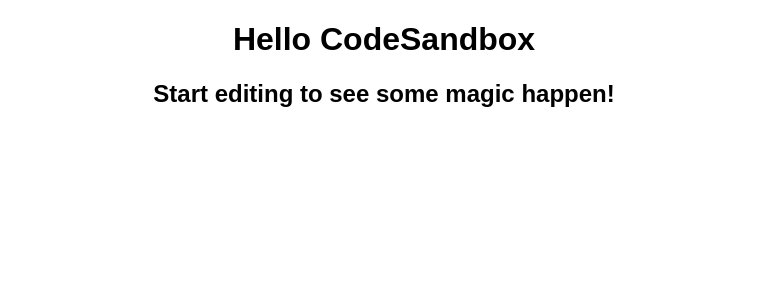
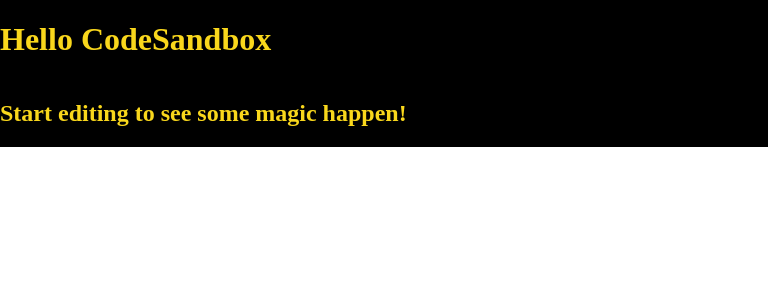
Before and after one commit to DanaGrin1105/swapi-movies, a React (Create React App) app: page / in a window 768 px wide. Shown: the top 300 px of the page. Built offline with nearby package versions, Linux system fonts and the light colour scheme; no server answers.

Commit message:
initial styles

```diff
--- a/src/styles.css
+++ b/src/styles.css
@@ -1,4 +1,44 @@
+/* Global styles */
+
+body {
+  /* CSS reset so we don't get margins and paddings that are "baked in" */
+  all: unset;
+  --star-wars-yellow: #f9d71c;
+}
+
 .App {
-  font-family: sans-serif;
-  text-align: center;
+  display: flex;
+  background: black;
+  color: var(--star-wars-yellow);
 }
+
+section {
+  padding: 1rem;
+}
+
+/* Above Tablet size */
+@media (min-width: 768px) {
+  section {
+    height: 100vh;
+  }
+
+  .toc {
+    width: 20vw;
+    border-right: 1px solid var(--star-wars-yellow);
+  }
+}
+/* Mobile */
+@media (max-width: 768px) {
+  .App {
+    flex-direction: column;
+  }
+  .toc {
+    height: 20vh;
+  }
+
+  .movie-details {
+    height: 100%;
+    border-right: unset;
+    border-top: 1px solid black;
+  }
+}
```
